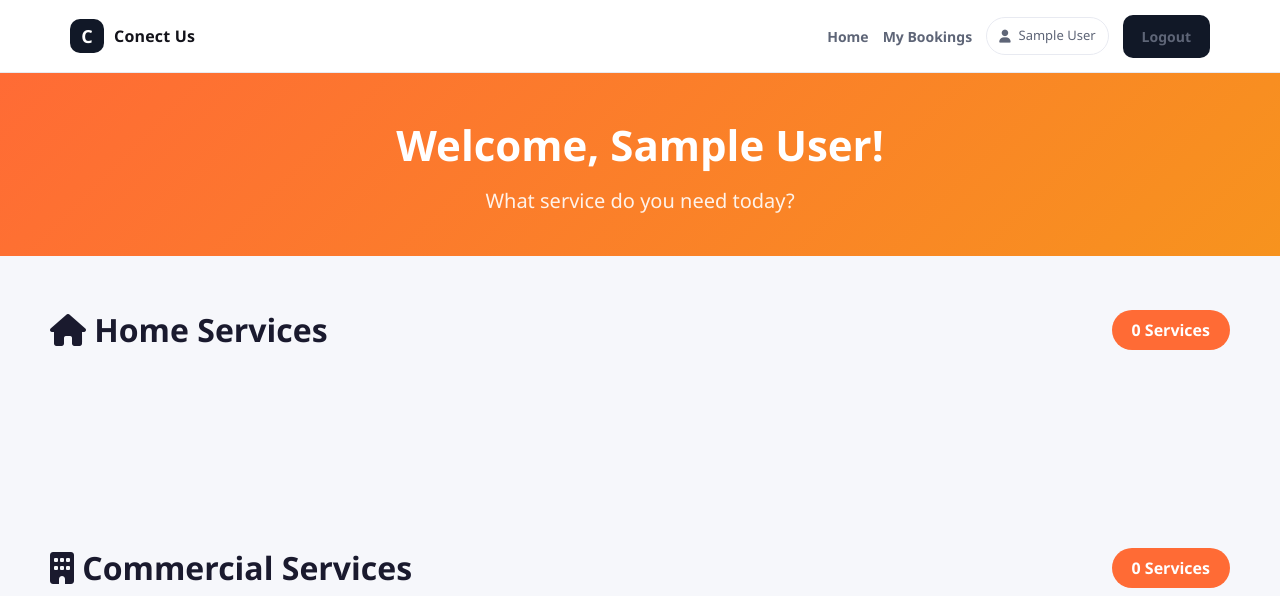
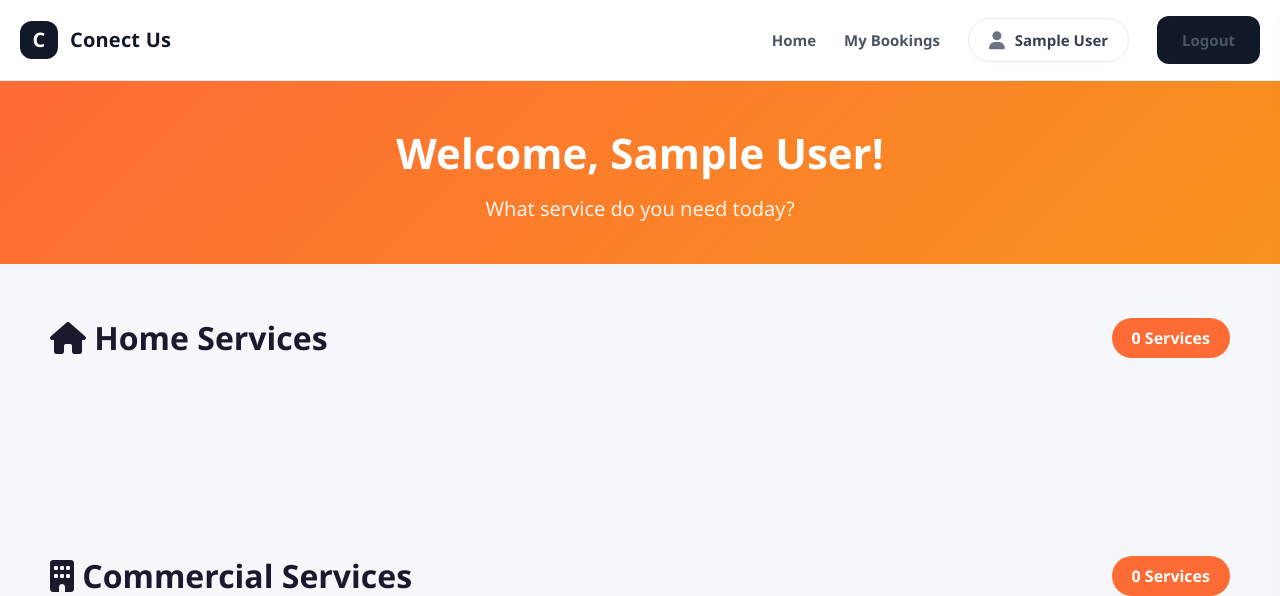
Before and after one commit to Kushalshah0306/Conect-Us, a Flask app: page /dashboard in a window 1280 px wide. Shown: the top 596 px of the page. Run offline with Flask 3, Linux system fonts and the light colour scheme; the visitor is signed in with stand-in values (Sample User, id 1); data that the repository does not hold is empty.

Commit message:
Add files via upload

```diff
--- a/static/css/style.css
+++ b/static/css/style.css
@@ -44,7 +44,7 @@ img {
 }
 
 .container {
-    width: min(1140px, calc(100% - 32px));
+    width: min(1280px, calc(100% - 40px));
     margin: 0 auto;
 }
 
@@ -64,42 +64,49 @@ img {
 }
 
 .header-inner {
-    height: 72px;
+    height: 80px;
     display: flex;
     align-items: center;
     justify-content: space-between;
-    gap: 20px;
+    gap: 30px;
 }
 
 .brand {
     display: inline-flex;
     align-items: center;
-    gap: 10px;
+    gap: 12px;
     font-weight: 700;
     letter-spacing: 0.2px;
+    white-space: nowrap;
 }
 
 .brand-mark {
-    width: 34px;
-    height: 34px;
-    border-radius: 10px;
+    width: 38px;
+    height: 38px;
+    border-radius: 12px;
     background: var(--brand);
     color: var(--white);
     display: grid;
     place-items: center;
-    font-size: 18px;
+    font-size: 20px;
+}
+
+.brand-text {
+    font-size: 20px;
+    color: var(--brand);
 }
 
 .site-nav {
     display: flex;
     align-items: center;
-    gap: 14px;
+    gap: 28px;
 }
 
 .site-nav > a {
-    color: var(--muted);
+    color: #4b5563; /* Gray-600 */
     font-weight: 600;
-    font-size: 14px;
+    font-size: 15px;
+    transition: color 0.2s;
 }
 
 .site-nav > a:hover {
@@ -109,24 +116,33 @@ img {
 .user-pill {
     display: inline-flex;
     align-items: center;
-    gap: 8px;
-    padding: 8px 12px;
+    gap: 10px;
+    padding: 10px 20px;
     border-radius: 999px;
     border: 1px solid var(--line);
-    font-size: 13px;
-    color: var(--muted);
+    font-size: 15px;
+    font-weight: 600;
+    color: #374151; /* Gray-700 */
+    background: var(--white);
+    box-shadow: 0 2px 4px rgba(0,0,0,0.02);
+}
+
+.user-pill i {
+    font-size: 18px;
+    color: #6b7280;
 }
 
 .btn {
     display: inline-flex;
     align-items: center;
     justify-content: center;
-    padding: 10px 18px;
-    border-radius: 10px;
+    padding: 12px 24px;
+    border-radius: 12px;
     border: 1px solid transparent;
     font-weight: 700;
-    font-size: 14px;
+    font-size: 15px;
     cursor: pointer;
+    transition: all 0.2s;
 }
 
 .btn-dark {
--- a/templates/base.html
+++ b/templates/base.html
@@ -13,7 +13,7 @@
     <meta name="apple-mobile-web-app-capable" content="yes">
     <meta name="apple-mobile-web-app-status-bar-style" content="black-translucent">
     <meta name="apple-mobile-web-app-title" content="Conect Us">
-    <link rel="apple-touch-icon" href="/static/img/logo.png">
+    <link rel="apple-touch-icon" href="{{ url_for('static', filename='img/icon-192.png') }}">
 
     {% block extra_css %}{% endblock %}
 </head>
@@ -66,9 +66,9 @@
                 <a href="{{ url_for('index') }}"><i class="fas fa-home"></i> Home</a>
                 <a href="{{ url_for('login') }}"><i class="fas fa-sign-in-alt"></i> Login</a>
                 <a href="{{ url_for('signup') }}" class="side-signup-btn">Sign Up</a>
-                <div id="pwa-install-container" style="display: none; padding: 10px; margin-top: 10px; border-top: 1px solid #eee;">
-                    <button id="pwa-install-btn" style="width: 100%; padding: 12px; background: #111827; color: white; border: none; border-radius: 12px; font-weight: 600; cursor: pointer;">
-                        <i class="fas fa-download"></i> Install Conect Us
+                <div id="pwa-install-container" style="display: none; padding: 15px; margin-top: 10px; border-top: 1px solid #eee;">
+                    <button id="pwa-install-btn" style="width: 100%; padding: 14px; background: #111827; color: white; border: none; border-radius: 12px; font-weight: 700; cursor: pointer; display: flex; align-items: center; justify-content: center; gap: 10px; box-shadow: 0 4px 12px rgba(0,0,0,0.1);">
+                        <i class="fas fa-cloud-arrow-down" style="font-size: 18px;"></i> Install App
                     </button>
                 </div>
             {% endif %}
@@ -220,7 +220,18 @@
         if ('serviceWorker' in navigator) {
             window.addEventListener('load', () => {
                 navigator.serviceWorker.register('/sw.js')
-                .then(reg => console.log('SW Registered'))
+                .then(reg => {
+                    console.log('SW Registered');
+                    // Check for updates
+                    reg.onupdatefound = () => {
+                        const installingWorker = reg.installing;
+                        installingWorker.onstatechange = () => {
+                            if (installingWorker.state === 'installed' && navigator.serviceWorker.controller) {
+                                console.log('New content available; please refresh.');
+                            }
+                        };
+                    };
+                })
                 .catch(err => console.log('SW Error', err));
             });
         }
--- a/templates/dashboard.html
+++ b/templates/dashboard.html
@@ -198,7 +198,7 @@
         }
 
         .services-grid {
-            grid-template-columns: 1fr;
+            grid-template-columns: repeat(2, 1fr);
             gap: 12px;
             margin-bottom: 24px;
         }
```
Also changed, not shown: other parts of static/css/style.css (+17 -8 lines), static/manifest.json.
